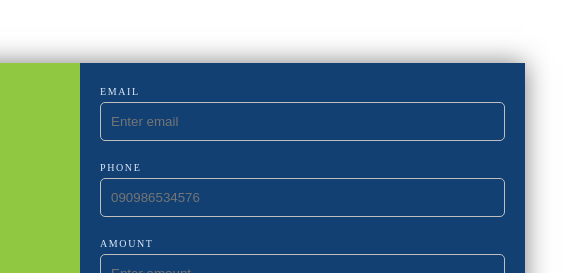
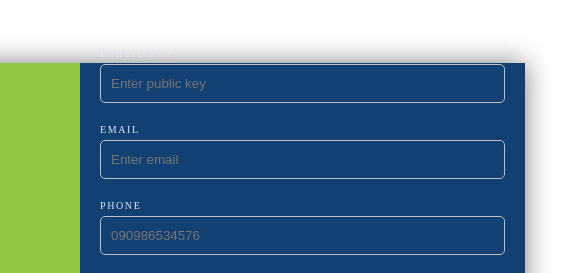
Before and after one commit to ogundelecaleb/commerce-test, a plain HTML site: page index.html in a window 1280 px wide. Shown: the top 273 px of the page, 433-1006 px from the left. Drawn offline with Linux system fonts and the light colour scheme.

Commit message:
added public key input

```diff
--- a/index.html
+++ b/index.html
@@ -43,6 +43,16 @@
         <div class="checkout">
           <div class="checkout-form">
             <form id="paymentForm">
+              <div class="checkout-field">
+                <label>Public Key</label>
+                <input
+                  type="text"
+                  id="keyInput"
+                  name="keyInput"
+                  placeholder="Enter public key"
+                  required
+                />
+              </div>
               <div class="checkout-field">
                 <label>Email</label>
                 <input
@@ -103,22 +113,21 @@
 
     <script>
       // Sample values for public key and secret key
-            var publicKey = "PLPK_gUrE7kbNTUufkYy_rxJ5aA";
+      // var publicKey = "PLPK_gUrE7kbNTUufkYy_rxJ5aA";
       var firstname = "Hello";
       var lastname = "User";
       // var amount = "100";
       // var currency = "NGN";
       var amount = document.getElementById("amountInput").value;
 
-      if(amount.length > 0){
+      if (amount.length > 0) {
         var amount = document.getElementById("amountInput").value;
         document
           .getElementById("amountInput")
           .addEventListener("change", function (event) {
-           document.getElementById("input").value = event.target.amount })
+            document.getElementById("input").value = event.target.amount;
+          });
       }
-           ;
-
       // Payment form submission event handler
       document
         .getElementById("paymentForm")
@@ -128,13 +137,13 @@
           // Get the amount and currency values from the form inputs
 
           var amount = document.getElementById("amountInput").value;
+          var publicKey = document.getElementById("keyInput").value;
 
           var email = document.getElementById("emailInput").value;
           var currency = document.getElementById("currencyInput").value;
-                //   var firstname = document.getElementById("firstname").value;
-                //   var lastname = document.getElementById("lastname").value;
+
           var phonenumber = document.getElementById("phonenumber").value;
-console.log(currency)
+          console.log(currency);
           // Pass the amount, currency code, public key, and secret key to the payment modal
           var handler = PaylodeCheckout.setup({
             firstname,
```
Lines whose indentation alone changed are shown as unchanged.
